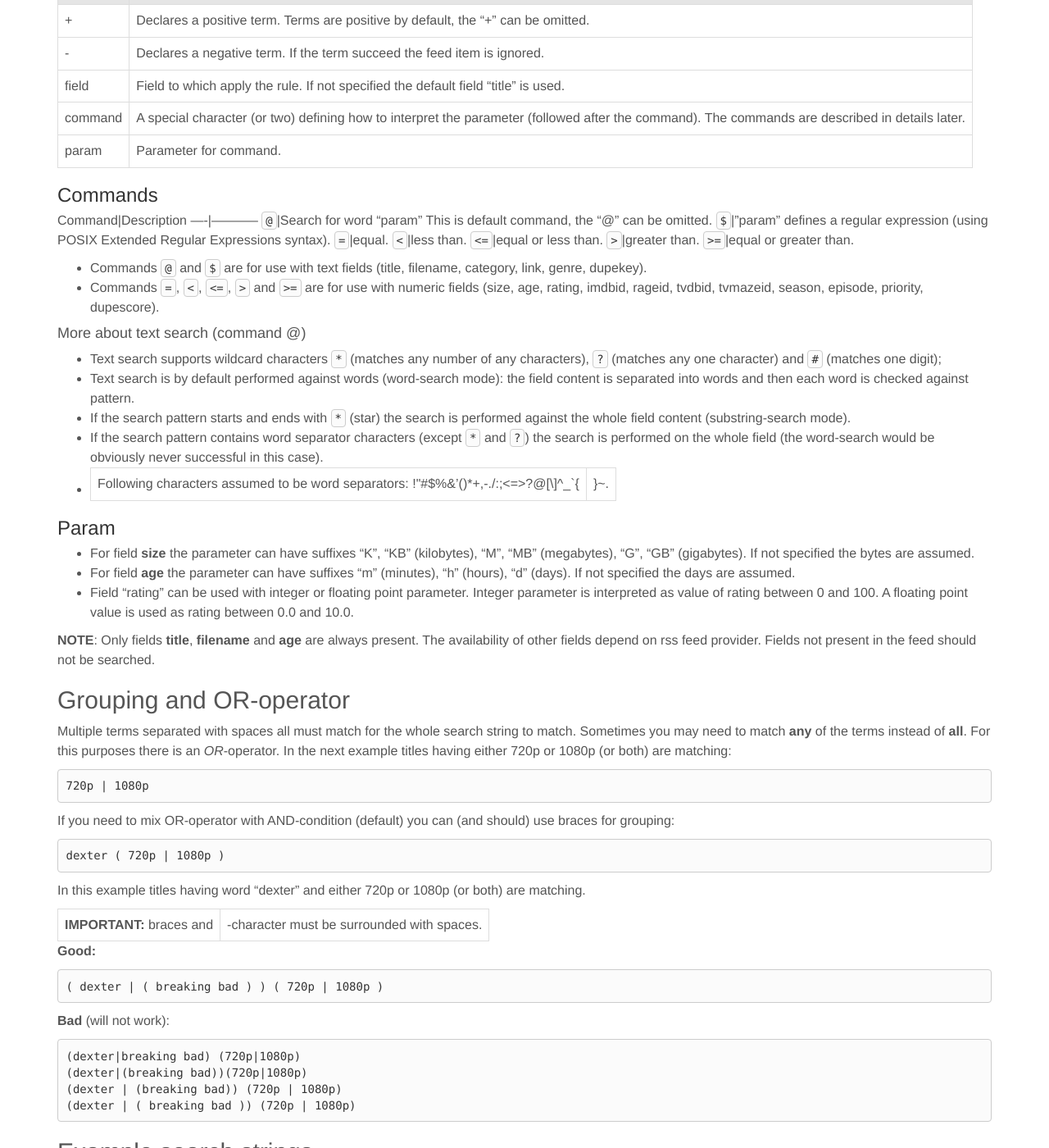
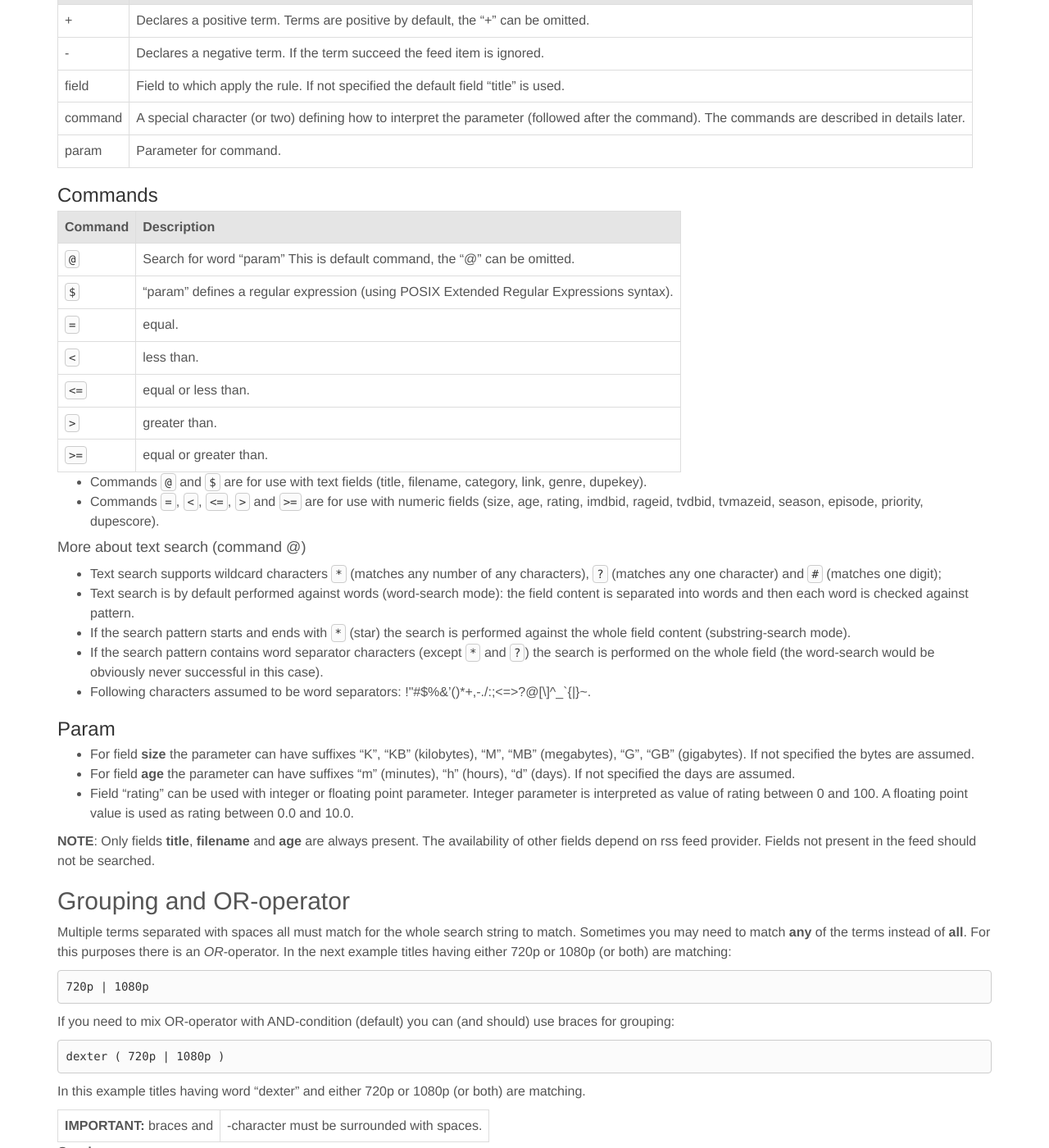
Before and after one commit to nzbget/nzbget.github.io, a Jekyll site: the page built from _wiki/RSS.md, in a window 1280 px wide and 1400 px high, scrolled down 2346 px. Shown: the whole window at 82% size. Built offline with Jekyll 4.4.1, drawn with Linux system fonts in a browser that asks for light colours; nearby versions of some CDN libraries; the repository's description, which GitHub fills in, is left out; some of the changed text lies outside the part shown.

Commit message:
corrected links and formatting

```diff
--- a/_wiki/RSS.md
+++ b/_wiki/RSS.md
@@ -98,6 +98,7 @@ command|A special character (or two) defining how to interpret the parameter (fo
 param|Parameter for command.
 
 ### Commands
+
 Command|Description
 ----|-----------
 `@`|Search for word "param" This is default command, the "@" can be omitted.
@@ -116,7 +117,7 @@ Command|Description
 - Text search is by default performed against words (word-search mode): the field content is separated into words and then each word is checked against pattern.
 - If the search pattern starts and ends with `*` (star) the search is performed against the whole field content (substring-search mode).
 - If the search pattern contains word separator characters (except `*` and `?`) the search is performed on the whole field (the word-search would be obviously never successful in this case).
-- Following characters assumed to be word separators: !\"#$%&'()*+,-./:;<=>?@[\\]^_`{|}~.
+- Following characters assumed to be word separators: !\"#$%&'()*+,-./:;<=>?@[\\]^_\`{\|}~.
 
 ### Param
 - For field **size** the parameter can have suffixes "K", "KB" (kilobytes), "M", "MB" (megabytes), "G", "GB" (gigabytes). If not specified the bytes are assumed.
```
Also changed, not shown: other parts of _wiki/RSS.md (+4 -3 lines), _wiki/Feature_highlights.md (+1 -1 lines), _wiki/Prerequisites_for_C++_compiler.md (+1 -1 lines), _wiki/api/index.md (+1 -1 lines).
